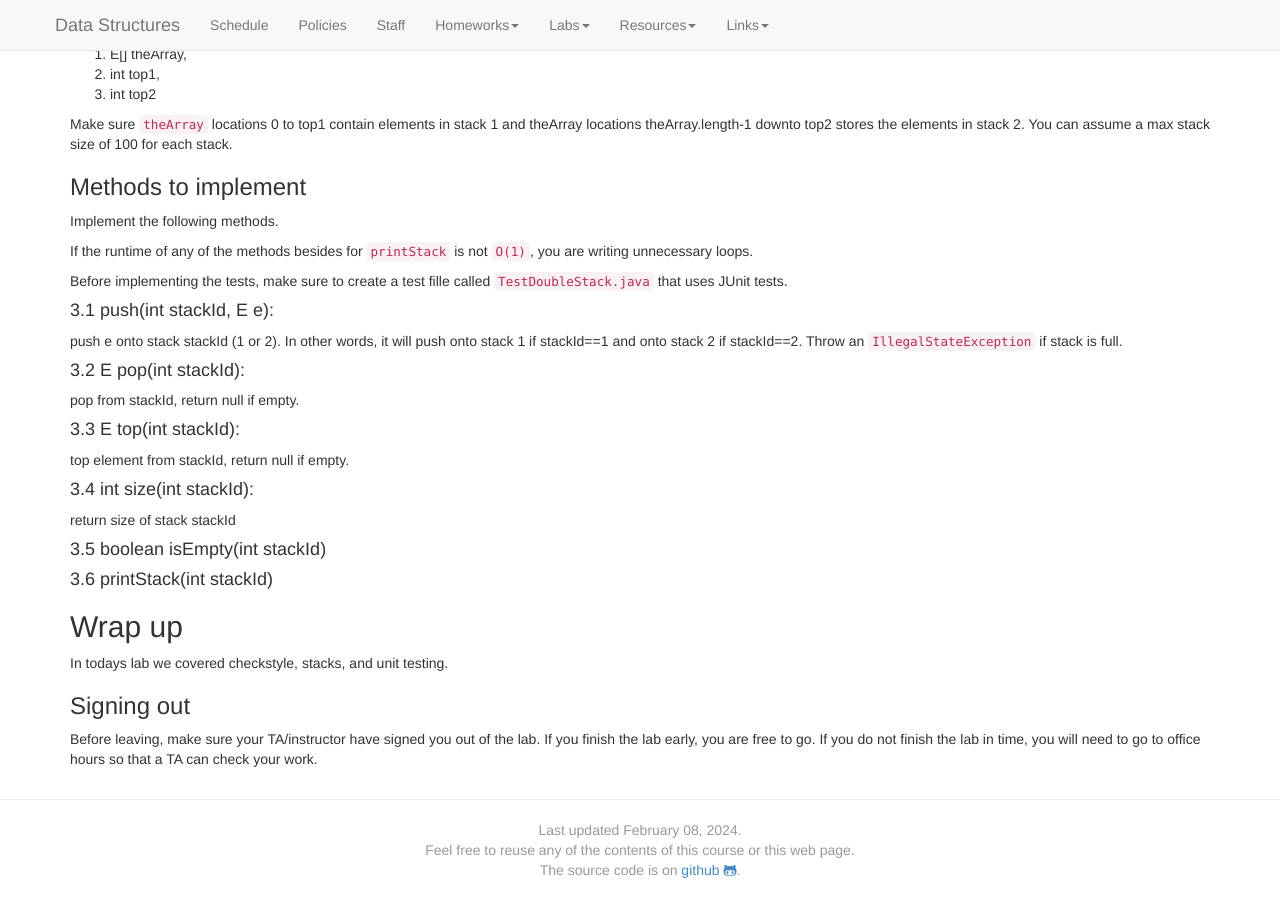
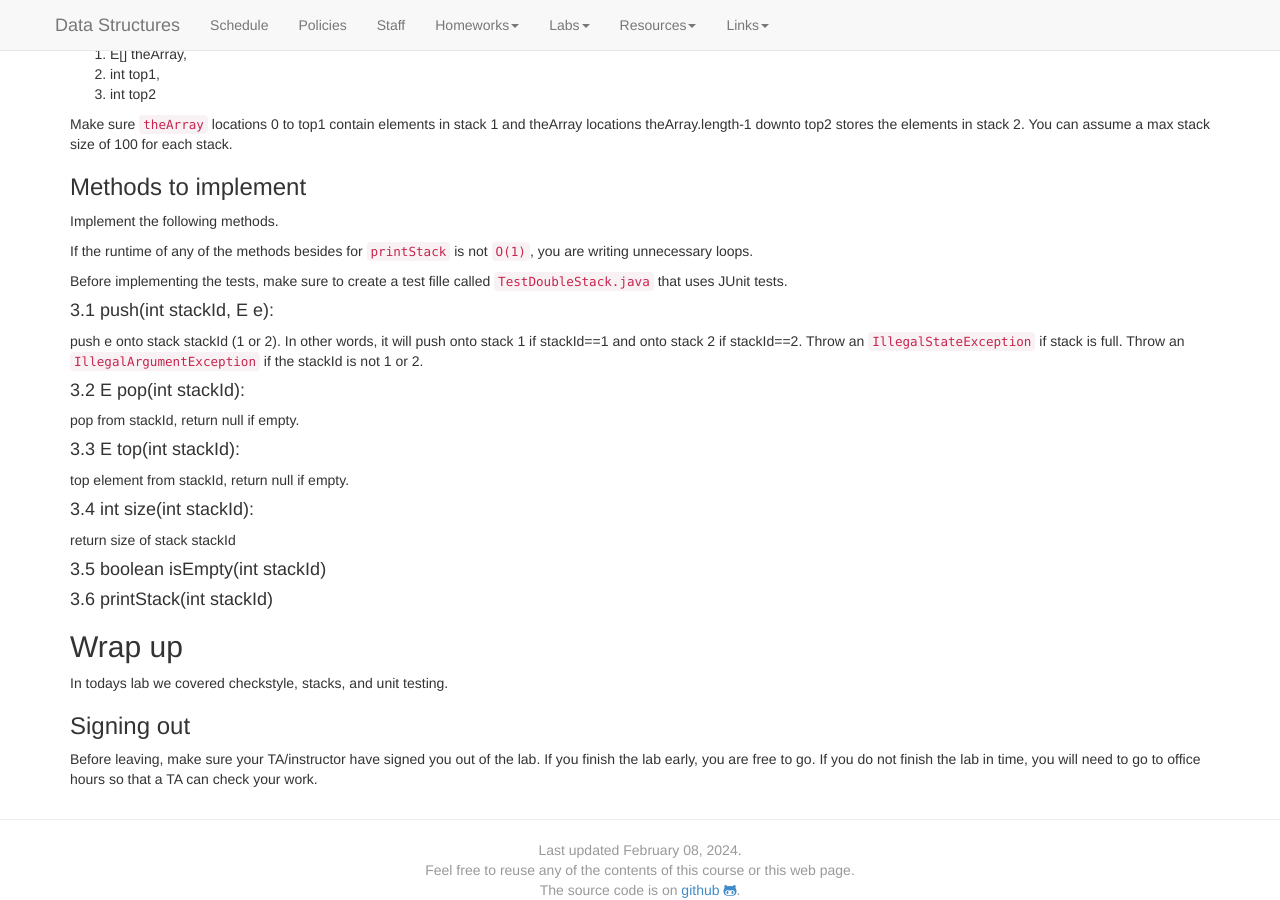
Before and after one commit to kalte0/BMC-CS-151.github.io, a Jekyll site: the page built from labs/Lab05.md, in a window 1280 px wide and 900 px high, scrolled down 1756 px. Built offline with Jekyll 4.4.1, drawn with Linux system fonts in a browser that asks for light colours; nearby versions of some CDN libraries.

Commit message:
Update Lab05.md

```diff
--- a/labs/Lab05.md
+++ b/labs/Lab05.md
@@ -178,7 +178,7 @@ that uses JUnit tests.
 #### 3.1 push(int stackId, E e):
 push e onto stack stackId (1 or 2). In other words, it
 will push onto stack 1 if stackId==1 and onto stack 2 if stackId==2. Throw an
-`IllegalStateException` if stack is full.
+`IllegalStateException` if stack is full. Throw an `IllegalArgumentException` if the stackId is not 1 or 2.
 
 #### 3.2 E pop(int stackId):
 pop from stackId, return null if empty.
```
